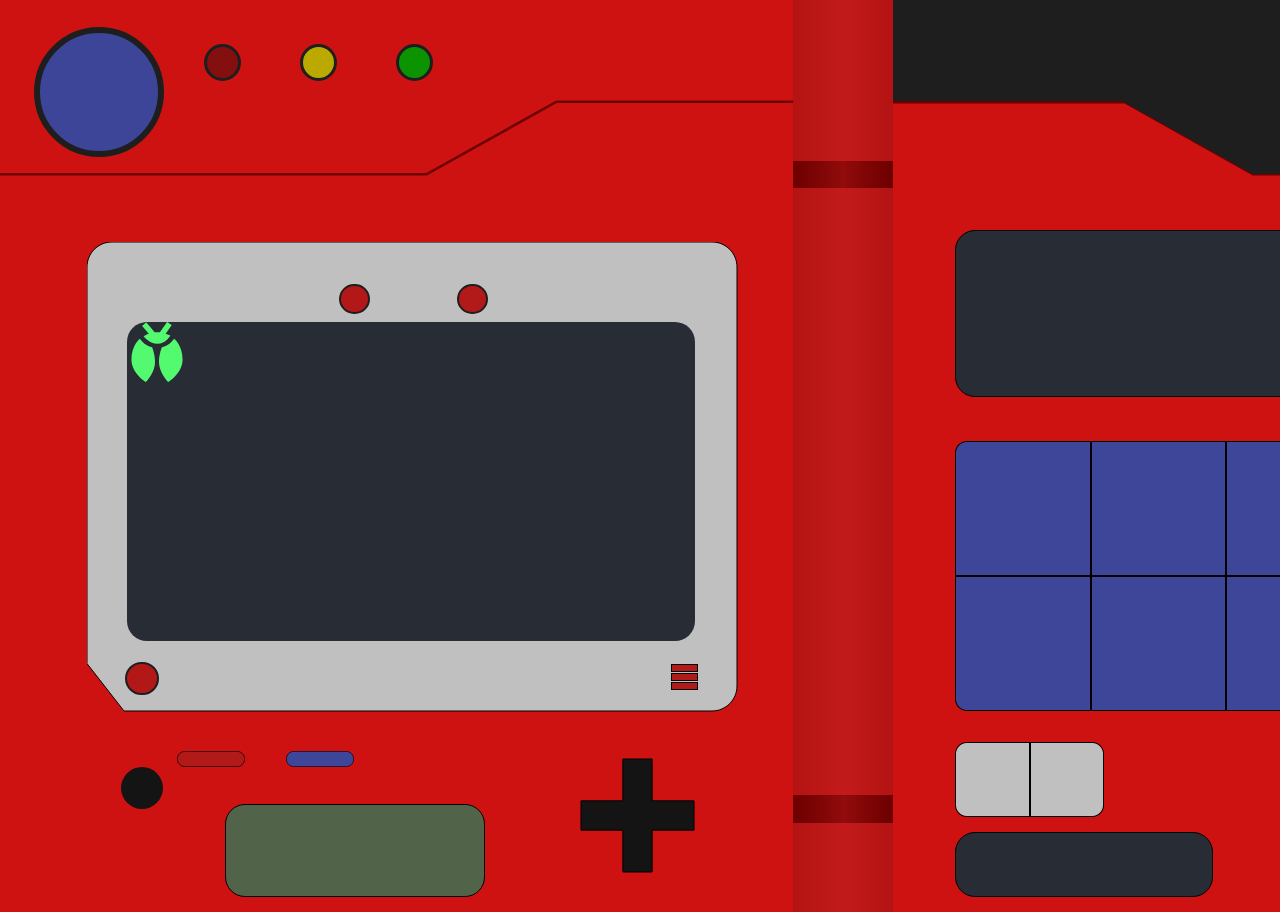
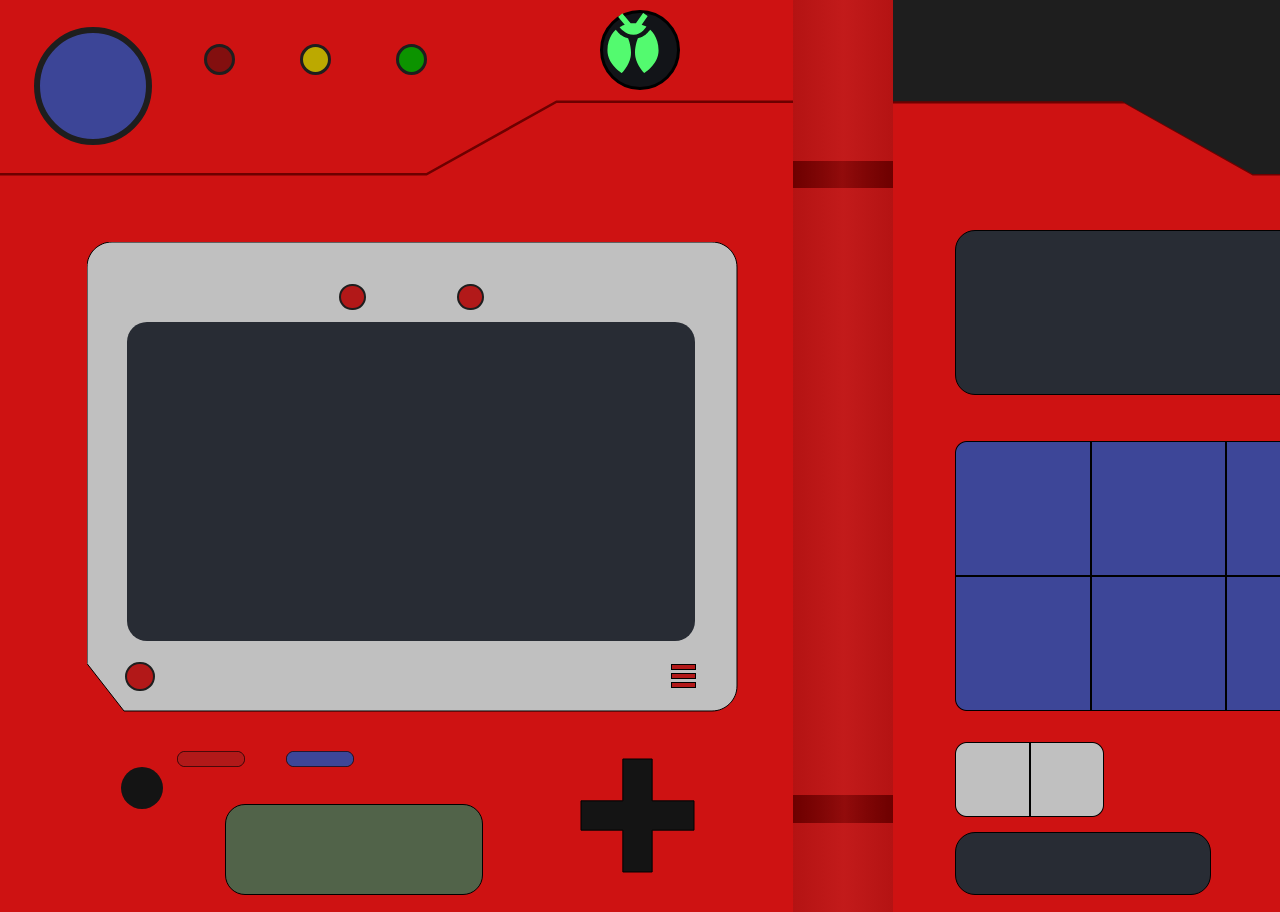
Before and after one commit to MentaFresca2/poketipes, a Next.js app: page / in a window 1280 px wide. Shown: the top 912 px of the page. Built offline with nearby package versions, Linux system fonts and the light colour scheme.

Commit message:
xd
Probando cosas con tailwind y react

```diff
--- a/src/app/globals.css
+++ b/src/app/globals.css
@@ -1,3 +1,4 @@
+@tailwind base;
 @tailwind components;
 @tailwind utilities;
 
--- a/src/app/layout.tsx
+++ b/src/app/layout.tsx
@@ -16,6 +16,7 @@ export default function RootLayout({
 }) {
   return (
     <html lang="en">
+
       <body className={inter.className}>{children}</body>
     </html>
   )
--- a/src/app/page.tsx
+++ b/src/app/page.tsx
@@ -5,6 +5,7 @@
   export default function Home(){
     return (
       <div className="bg-[#1E1E1E] flex flex-row justify-center w-full">
+        <Svgs svg="/poke/bug.svg"/>
       <div className="bg-[#ce1212] w-[1661px] h-[912px]">
         <div className="relative h-[912px]">
           <div className="absolute w-[42px] h-[42px] top-[767px] left-[121px] bg-[#141414] rounded-[21px]" />
@@ -46,7 +47,7 @@
                 <div className="absolute w-[25px] h-[6px] top-[9px] left-0 bg-[#b21919] border-[0.7px] border-solid border-black" />
                 <div className="absolute w-[25px] h-[6px] top-[18px] left-0 bg-[#b21919] border-[0.7px] border-solid border-black" />
               </div>
-              <div className=" w-[568px] h-[319px] top-[80px] left-[40px] bg-[#282c34] absolute rounded-[20px]" ><Svgs svg="/poke/bug.svg"/></div>
+              <div className=" w-[568px] h-[319px] top-[80px] left-[40px] bg-[#282c34] flex absolute rounded-[20px]" ></div>
             </div>
           </div>
           <div className="w-[676px] h-[165px] top-[230px] left-[955px] bg-[#282c34] border border-solid border-black absolute rounded-[20px]" />
--- a/src/app/pokesvg.tsx
+++ b/src/app/pokesvg.tsx
@@ -1,16 +1,48 @@
 import React, { FunctionComponent, SVGProps } from 'react';
+import internal from 'stream';
+
+
+
+
+
+
+
 
 type SvgsProps = {
     svg: string;
   };
 
 
-  const Svgs: React.FC<SvgsProps> = ({ svg }) => {
+const Svgs: React.FC<SvgsProps> = ({ svg }) => {
+
+
+
+  var positionx:number = 0;
+  var positiony:number = 0;
+
+if (svg.includes("bug")){
+  console.log("xddddddddd")
+positionx = 1000;
+positiony = 20;
+
+
+}else{
+  positionx = 0
+
+
+
+}
+
+
+
+
+
+
 
 
 return(
-<div>
-<img src={svg} alt="" />
+<div className={`rounded-full justify-center items-center w-[80px] h-[80px] m-[10px] right-[${positionx}px] z-[1000px] absolute bg-[#121418] border-[3px] border-solid border-black`}>
+<img className="z-[100000px] absolute flex max-w-[60px] max-h-[60px] w-auto" src={svg} alt="" />
 
 
 
```
Also changed, not shown: package.json (+6 -6 lines), 2 other files (tests, documents, lock files or other folders).
